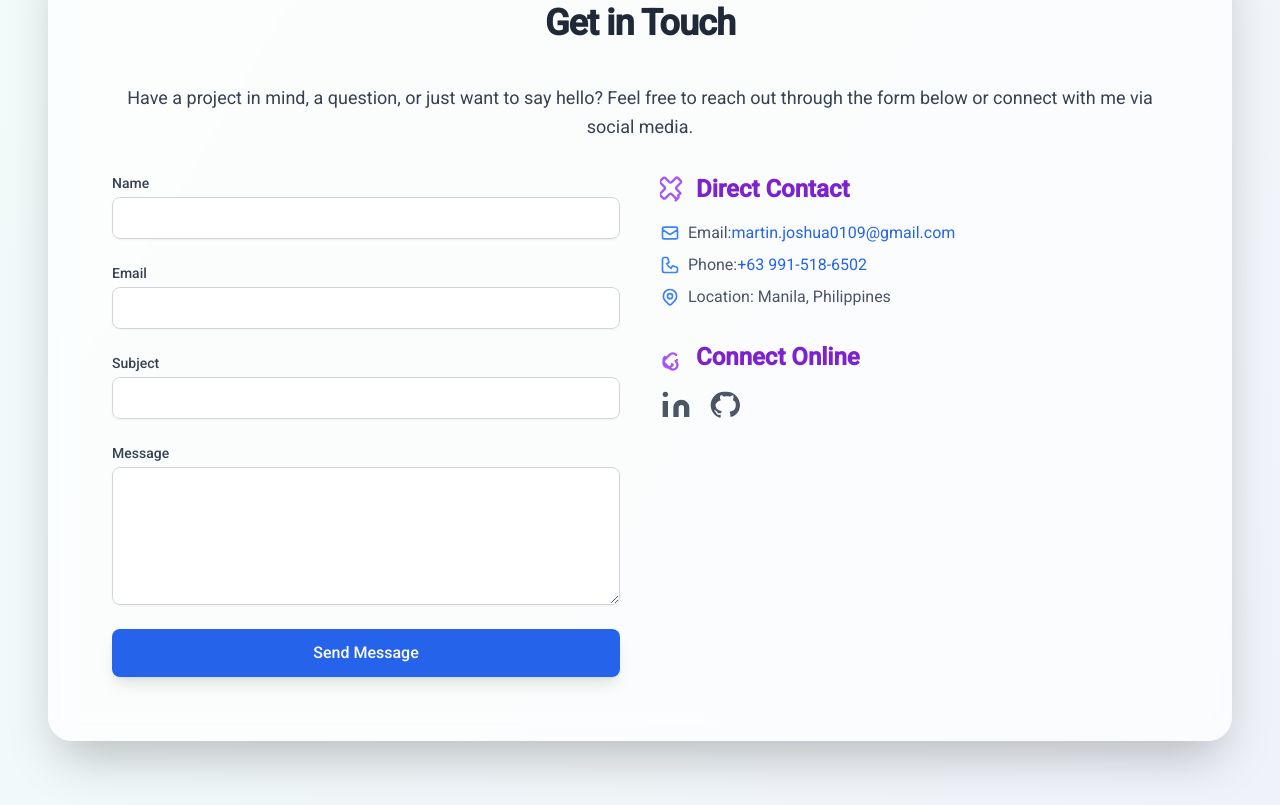
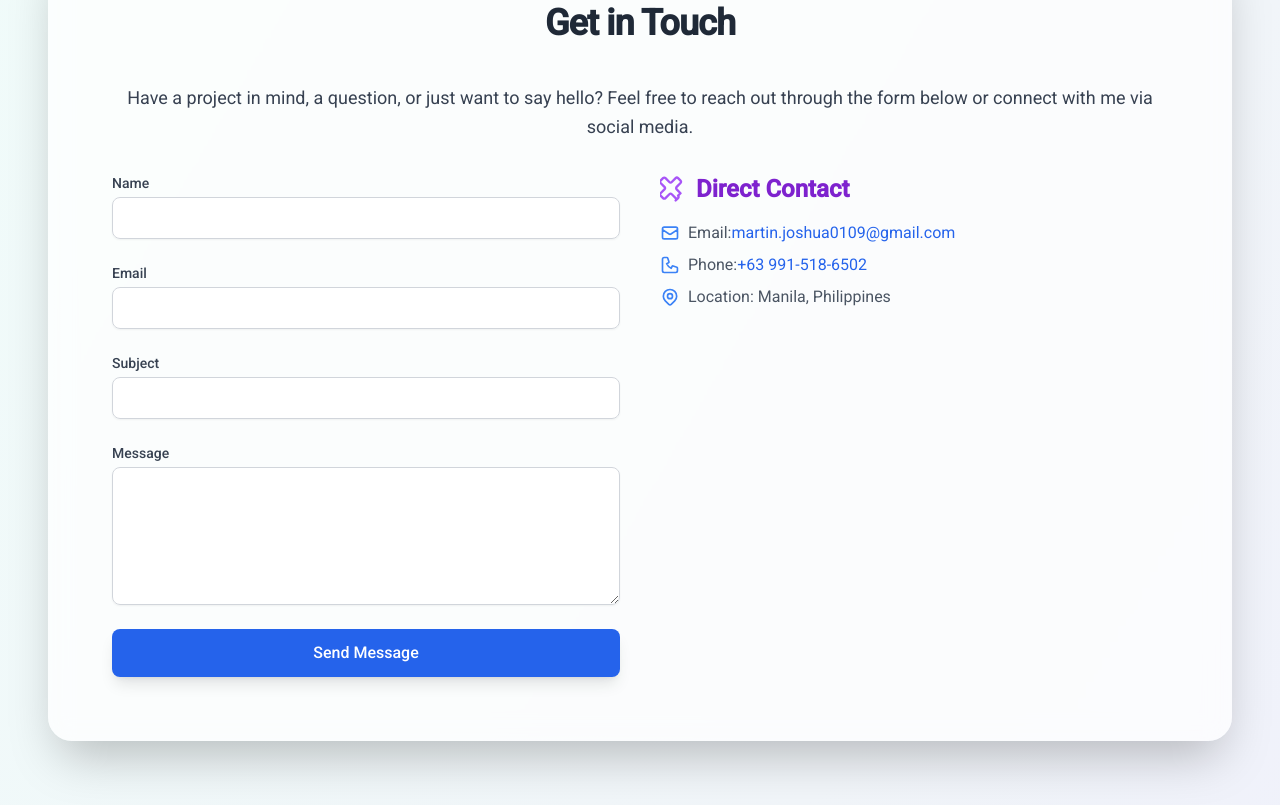
Before and after one commit to Joshuaaaaaaaaaaaaa/joshuaMartin.github.io, a plain HTML site: page index.html in a window 1280 px wide. Shown: the part 2922-3727 px from the top of the page. Drawn offline with nearby package versions, Linux system fonts and the light colour scheme.

Commit message:
Update index.html

```diff
--- a/index.html
+++ b/index.html
@@ -536,32 +536,6 @@
                             Location: Manila, Philippines
                         </p>
                     </div>
-
-                    <div>
-                        <h3 class="text-2xl font-bold text-purple-700 mb-4 flex items-center">
-                            <svg xmlns="http://www.w3.org/2000/svg" class="h-7 w-7 mr-2 text-purple-500" fill="none" viewBox="0 0 24 24" stroke="currentColor" stroke-width="2">
-                                <path stroke-linecap="round" stroke-linejoin="round" d="M13.828 10.172a4 4 0 00-5.656 0l-4 4a4 4 0 105.656 5.656l1.102-1.101m-.758-.758l-.01.01m-6.04-6.04a4 4 0 000 5.656l4 4a4 4 0 105.656-5.656l-.37-.37m1.102-1.101l.01-.01" />
-                            </svg>
-                            Connect Online
-                        </h3>
-                        <div class="flex space-x-4">
-                            <a href="https://linkedin.com/in/joshuamartin" target="_blank" class="text-gray-600 hover:text-blue-700 transition-colors duration-200" aria-label="LinkedIn">
-                                <svg class="w-8 h-8" fill="currentColor" viewBox="0 0 24 24" aria-hidden="true">
-                                  <path d="M16 8a6 6 0 016 6v7h-4v-7a2 2 0 00-2-2c-1.1 0-2 .9-2 2v7h-4v-7a6 6 0 016-6zM2 9h4v12H2zM4 6a2 2 0 110-4 2 2 0 010 4z" />
-                                </svg>
-                            </a>
-                            <a href="https://github.com/joshuamartin" target="_blank" class="text-gray-600 hover:text-purple-700 transition-colors duration-200" aria-label="Facebook">
-                                <svg class="w-8 h-8" fill="currentColor" viewBox="0 0 24 24" aria-hidden="true">
-                                  <path fill-rule="evenodd" d="M12 2C6.477 2 2 6.477 2 12c0 4.42 2.866 8.17 6.84 9.49.5.09.68-.22.68-.48V19.4c-2.78.6-3.37-1.34-3.37-1.34-.45-1.15-1.1-1.46-1.1-1.46-.9-.6.07-.6.07-.6 1.05.07 1.6 1.08 1.6 1.08.93 1.58 2.45 1.12 3.05.86.09-.67.36-1.12.65-1.38-2.33-.26-4.78-1.17-4.78-5.2C7.3 9.47 8.5 8.76 9.5 8.7c-.09-.26-.3-.7-.07-1.1-.9-.27-.2-2.58.2-2.85 0 0 .75-.26 2.46 1.05.7-.19 1.45-.28 2.2-.28.75 0 1.5.09 2.2.28 1.7-1.31 2.45-1.05 2.45-1.05.4 2.1.07 2.58-.2 2.85.22.4.07.84-.07 1.1.99.07 2.19.77 2.19 3.07 0 4.04-2.45 4.94-4.78 5.2.29.25.56.76.65 1.38v2.01c0 .26.18.57.68.48C21.134 20.17 24 16.42 24 12c0-5.523-4.477-10-10-10z" clip-rule="evenodd" />
-                                </svg>
-                            </a>
-                            <!-- Add more social media links as needed -->
-                            <!-- Example for Twitter (X) -->
-                            <!-- <a href="https://twitter.com/joshuamartin" target="_blank" class="text-gray-600 hover:text-blue-400 transition-colors duration-200" aria-label="Twitter">
-                                <svg class="w-8 h-8" fill="currentColor" viewBox="0 0 24 24" aria-hidden="true"><path d="M18.244 2.25h3.308l-7.227 8.26 8.502 11.24H16.25l-6.072-8.03L3.52 22.25H.107L7.437 13.06 0 2.25h8.55L12 9.882 18.244 2.25zM17.487 20.2H19.2L8.71 4.2H6.55L17.487 20.2z"/></svg>
-                            </a> -->
-                        </div>
-                    </div>
                 </div>
             </div>
         </div>
```
